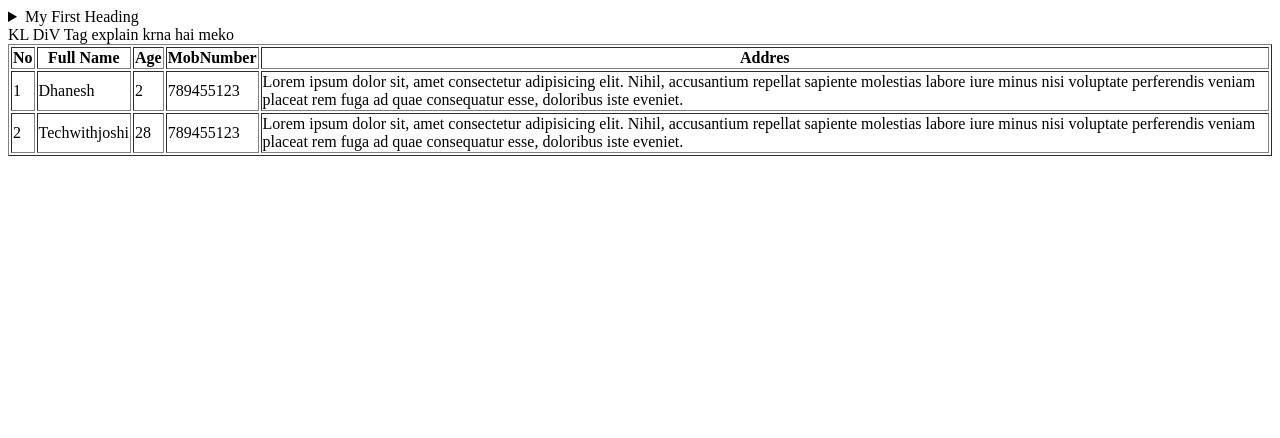
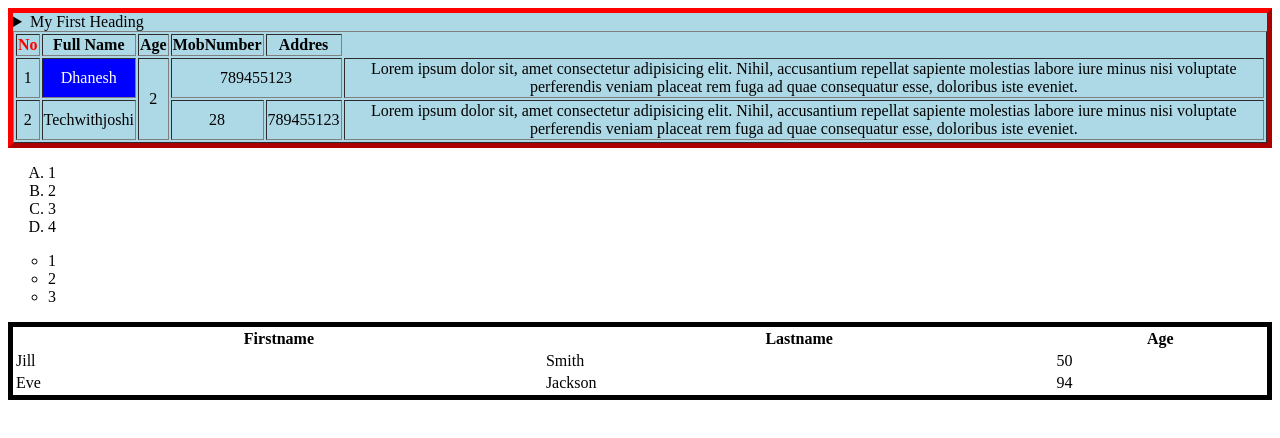
Before and after one commit to DHANESHJOSHI/JSHTML, a plain HTML site: page HTML/index.html in a window 1280 px wide. Drawn offline with Linux system fonts and the light colour scheme.

Commit message:
intro to html and css completed

```diff
--- a/HTML/index.html
+++ b/HTML/index.html
@@ -1,21 +1,54 @@
 <!DOCTYPE html>
 <html lang="en">
   <head>
-    <meta charset="UTF-8">
-    <meta name="viewport" content="width=device-width, initial-scale=1.0">
+    <meta charset="UTF-8" />
+    <meta name="viewport" content="width=device-width, initial-scale=1.0" />
     <title>Welcome to Html</title>
+    <link rel="stylesheet" href="style.css"> <!--External css-->
   </head>
-<body>
-    <details>
+  <style>
+    /*Css Dot(.) Denotes to class and #(Hash) Denotes to ID */
+    /*inline , internal, external css*/
+    /*internal css*/
+    .divex{
+        border: 5px outset red;
+        background-color: lightblue;
+        text-align: center;
+    }
+    #nonecenter{
+        text-align: left;
+    }
+
+  </style>
+  <body class="">
+    <div class="divex">
+      <details id="nonecenter">
         <summary>My First Heading</summary>
-        <p>Lorem ipsum dolor sit, amet consectetur adipisicing elit. Quaerat at fugiat officiis, similique aspernatur amet beatae odit blanditiis. Itaque omnis velit aspernatur nostrum cum cumque at laborum odit ducimus ea.</p>
-        <p>Lorem ipsum, dolor sit amet consectetur adipisicing elit. Odit pariatur, accusamus autem aliquam vitae, perferendis error cum ipsam ut nulla sequi deleniti voluptatem fugiat neque animi quisquam consectetur facilis! Non alias neque eum illo repellendus quisquam at aperiam, quod consequatur libero atque a beatae, provident iure dicta sapiente illum quasi aliquam iste assumenda excepturi deserunt odit! Unde, commodi architecto quisquam veritatis fugiat numquam voluptatem eum tempora ratione. Similique magni quaerat delectus quod suscipit nisi tempora voluptates soluta aliquid error! Dignissimos pariatur, beatae molestias corporis rem hic deserunt, praesentium dolore, cumque modi fugit nihil accusantium. Mollitia incidunt molestiae hic! Exercitationem, labore!</p>
+        <p>
+          Lorem ipsum dolor sit, amet consectetur adipisicing elit. Quaerat at
+          fugiat officiis, similique aspernatur amet beatae odit blanditiis.
+          Itaque omnis velit aspernatur nostrum cum cumque at laborum odit
+          ducimus ea.
+        </p>
+        <p>
+          Lorem ipsum, dolor sit amet consectetur adipisicing elit. Odit
+          pariatur, accusamus autem aliquam vitae, perferendis error cum ipsam
+          ut nulla sequi deleniti voluptatem fugiat neque animi quisquam
+          consectetur facilis! Non alias neque eum illo repellendus quisquam at
+          aperiam, quod consequatur libero atque a beatae, provident iure dicta
+          sapiente illum quasi aliquam iste assumenda excepturi deserunt odit!
+          Unde, commodi architecto quisquam veritatis fugiat numquam voluptatem
+          eum tempora ratione. Similique magni quaerat delectus quod suscipit
+          nisi tempora voluptates soluta aliquid error! Dignissimos pariatur,
+          beatae molestias corporis rem hic deserunt, praesentium dolore, cumque
+          modi fugit nihil accusantium. Mollitia incidunt molestiae hic!
+          Exercitationem, labore!
+        </p>
       </details>
 
-    <div>KL DiV Tag explain krna hai meko </div>
       <table border="1">
         <tr>
-            <th>No</th>
+          <th style="color: red">No</th>  <!-- inline -->
           <th>Full Name</th>
           <th>Age</th>
           <th>MobNumber</th>
@@ -23,18 +56,66 @@
         </tr>
         <tr>
           <td>1</td>
-            <td>Dhanesh</td>
-            <td>2</td>
-            <td>789455123</td>
-            <td>Lorem ipsum dolor sit, amet consectetur adipisicing elit. Nihil, accusantium repellat sapiente molestias labore iure minus nisi voluptate perferendis veniam placeat rem fuga ad quae consequatur esse, doloribus iste eveniet.</td>
+          <td style="background-color: blue; color: white; text-align: center">
+            Dhanesh
+          </td>
+          <td rowspan="2">2</td>
+          <td colspan="2">789455123</td>
+          <td>
+            Lorem ipsum dolor sit, amet consectetur adipisicing elit. Nihil,
+            accusantium repellat sapiente molestias labore iure minus nisi
+            voluptate perferendis veniam placeat rem fuga ad quae consequatur
+            esse, doloribus iste eveniet.
+          </td>
         </tr>
         <tr>
           <td>2</td>
           <td>Techwithjoshi</td>
           <td>28</td>
           <td>789455123</td>
-            <td>Lorem ipsum dolor sit, amet consectetur adipisicing elit. Nihil, accusantium repellat sapiente molestias labore iure minus nisi voluptate perferendis veniam placeat rem fuga ad quae consequatur esse, doloribus iste eveniet.</td>
+          <td>
+            Lorem ipsum dolor sit, amet consectetur adipisicing elit. Nihil,
+            accusantium repellat sapiente molestias labore iure minus nisi
+            voluptate perferendis veniam placeat rem fuga ad quae consequatur
+            esse, doloribus iste eveniet.
+          </td>
         </tr>
       </table>
+    </div>
+
+    <div>
+        <ol type="A">
+            <li>1</li>
+            <li>2</li>
+            <li>3</li>
+            <li>4</li>
+        </ol>
+        <ul style="list-style-type: circle;">
+            <li>1</li>
+            <li>2</li>
+            <li>3</li>
+        </ul>
+
+    </div>
+
+    <div class="newtable">
+        <table style="width:100%; border-color: black; border-radius: 5px;" >
+            <tr>
+              <th>Firstname</th>
+              <th>Lastname</th>
+              <th>Age</th>
+            </tr>
+            <tr>
+              <td>Jill</td>
+              <td>Smith</td>
+              <td>50</td>
+            </tr>
+            <tr>
+              <td>Eve</td>
+              <td>Jackson</td>
+              <td>94</td>
+            </tr>
+          </table>
+    </div>
   </body>
 </html>
--- /dev/null
+++ b/HTML/style.css
@@ -0,0 +1,7 @@
+.colbody{
+    background-color: black;
+}
+
+.newtable{
+    border: 5px solid black;
+}
```
Lines whose indentation alone changed are shown as unchanged.
